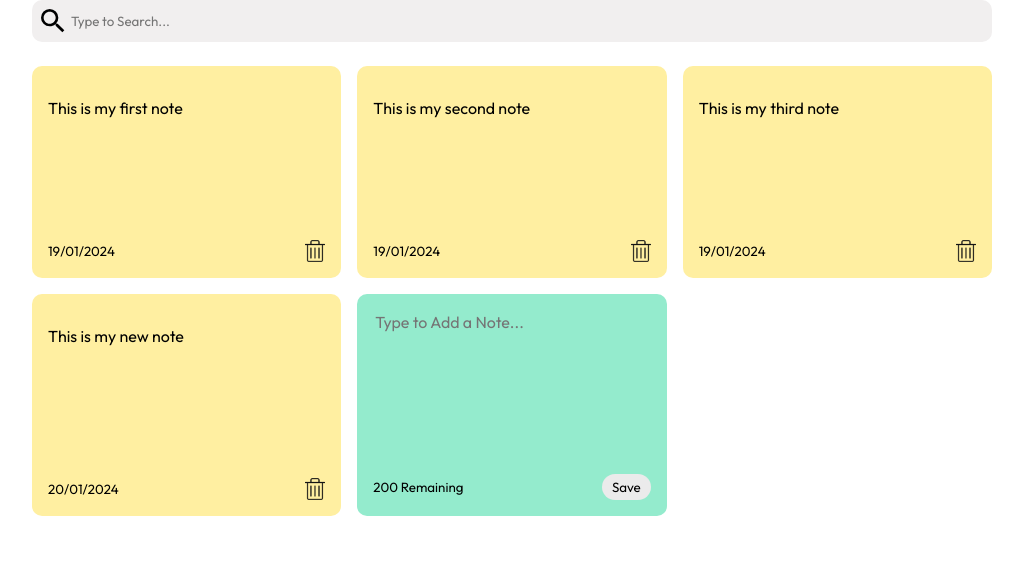
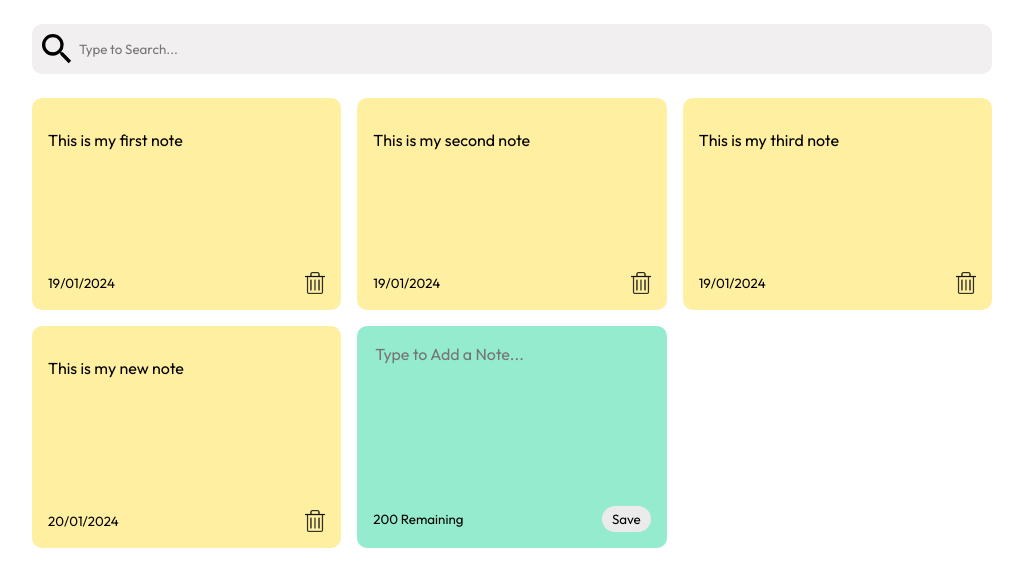
Before and after one commit to alexChachkhiani/notes-app, a React (Vite) app: page / in a window 1280 px wide. Shown: the top 586 px of the page, without its empty margins (128-1151 px from the left). Built offline with nearby package versions, Linux system fonts and the light colour scheme.

Commit message:
added temporary top margin for a search bar

```diff
--- a/src/App.css
+++ b/src/App.css
@@ -76,6 +76,7 @@ textarea:focus {
 }
 
 .search-bar {
+    margin-top: 1.5em;
     display: flex;
     align-items: center;
     background-color:#F1EFEF;
--- a/src/Components/Search.jsx
+++ b/src/Components/Search.jsx
@@ -4,7 +4,7 @@ import { MdSearch } from 'react-icons/md'
 export default function Search({ handleSearchNote }) {
   return (
     <div className="search-bar">
-        <MdSearch className="search-icons" size="2em" />
+        <MdSearch className="search-icons" size="2.5em" />
         <input onChange={(event) => handleSearchNote(event.target.value)} type="text" placeholder="Type to Search..." />
     </div>
   )
```
